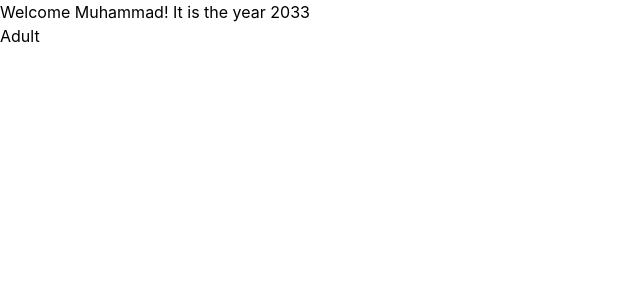
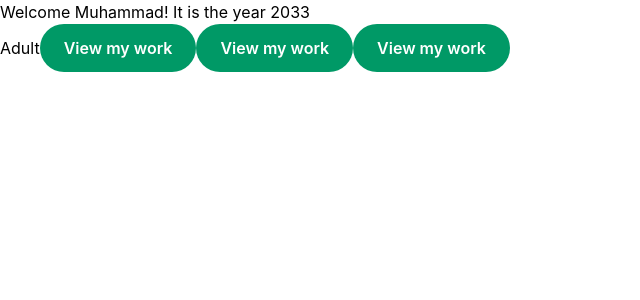
Before and after one commit to muhammad-hussein-ui/zihntech-landing-showcase, a React (Vite) app: page / in a window 1280 px wide. Shown: the top 300 px of the page, without its empty margins (0-640 px from the left). Built offline with nearby package versions, Linux system fonts and the light colour scheme.

Commit message:
Add Button component

```diff
--- a/src/App.jsx
+++ b/src/App.jsx
@@ -1,3 +1,5 @@
+import Button from "./components/Button";
+
 function App() {
   const name = "Muhammad";
   const year = "2033";
@@ -9,6 +11,9 @@ function App() {
         Welcome {name}! It is the year {year}
       </p>
       {age >= 18 ? "Adult" : "Minor"}
+      <Button />
+      <Button />
+      <Button />
     </>
   );
 }
--- /dev/null
+++ b/src/components/Button.jsx
@@ -0,0 +1,12 @@
+function Button() {
+  return (
+    <button
+      type="button"
+      className="rounded-full bg-emerald-600 px-6 py-3 font-semibold text-white hover:bg-emerald-700"
+    >
+      View my work
+    </button>
+  );
+}
+
+export default Button;
```
